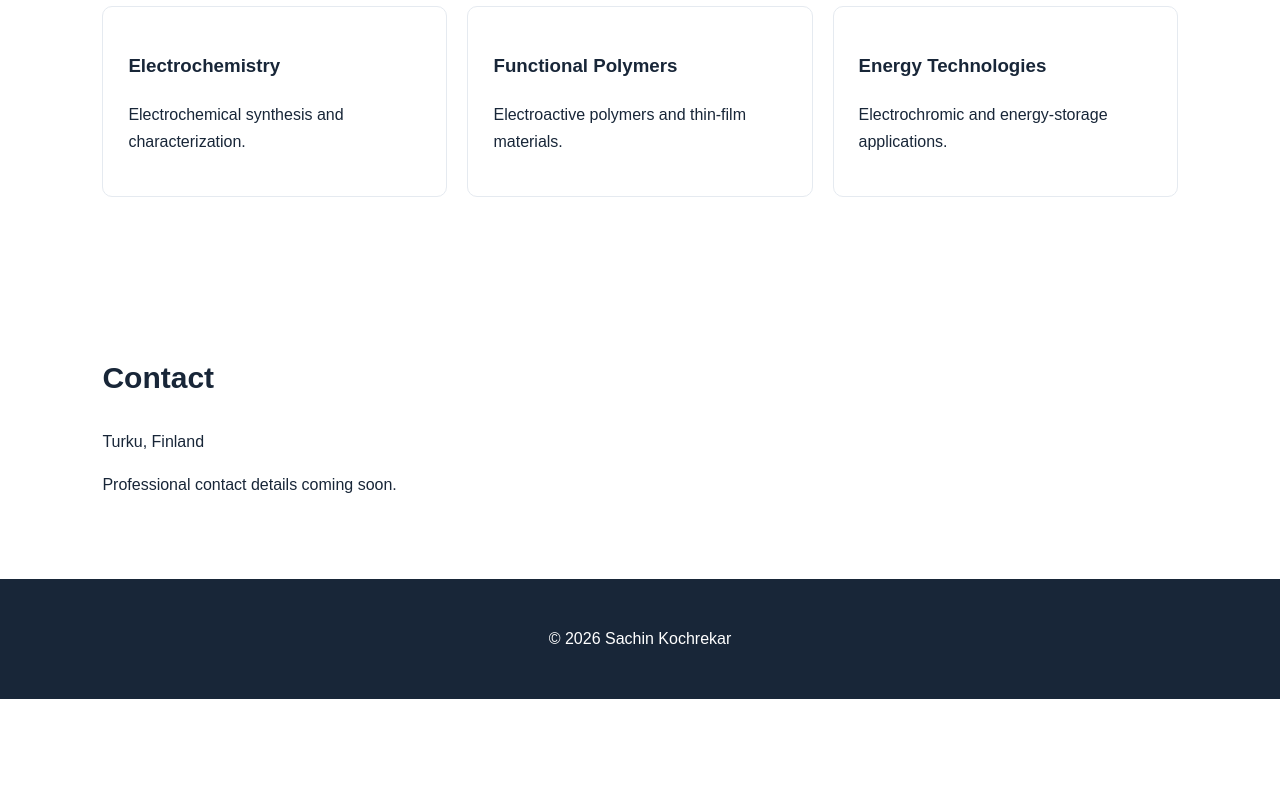
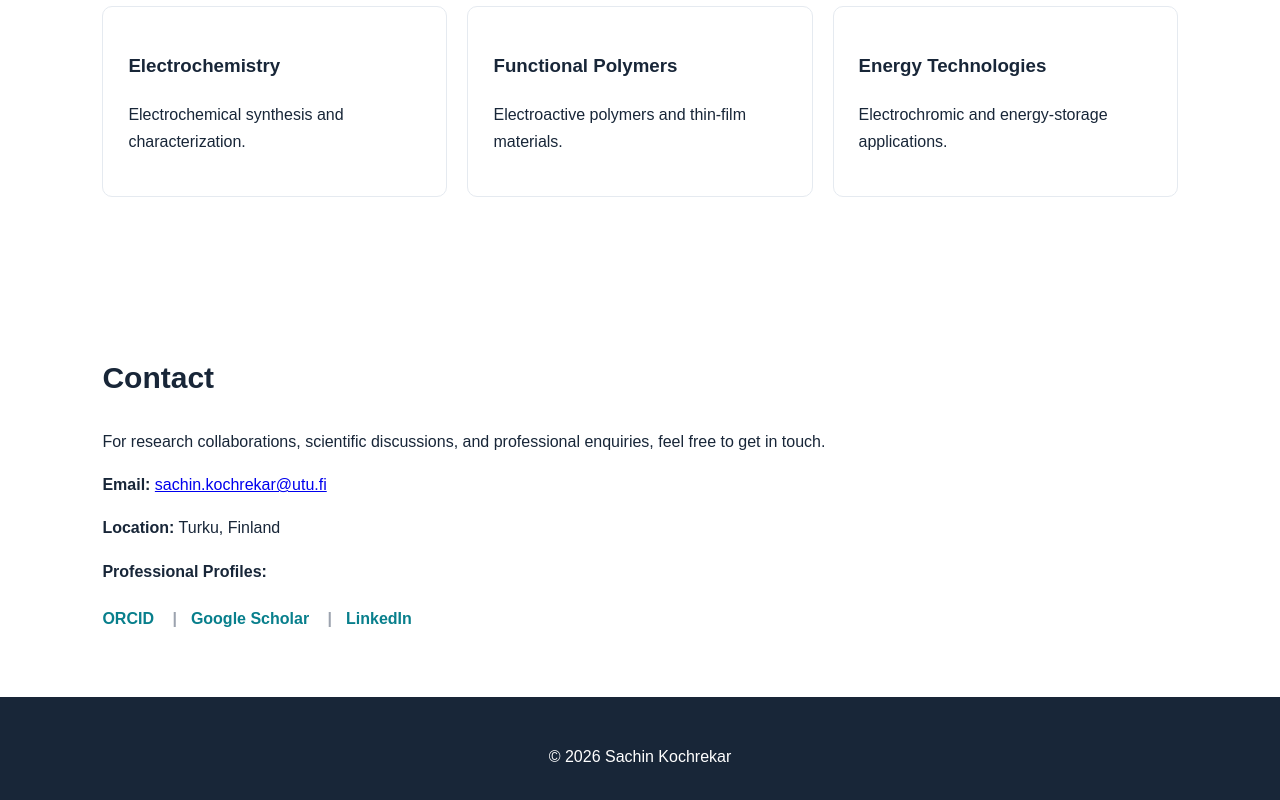
Before and after one commit to sachinkochrekar/sachinkochrekar.github.io, a plain HTML site: page index.html in a window 1280 px wide. Shown: the part 1266-2066 px from the top of the page. Before the commit the page ends 1965 px from the top, so only its background shows below. Drawn offline with Linux system fonts and the light colour scheme.

Commit message:
Revise contact section with detailed information
Updated contact section with email, location, and professional profiles.

```diff
--- a/index.html
+++ b/index.html
@@ -202,11 +202,48 @@
       </div>
     </section>
 
-    <section id="contact">
-      <h2>Contact</h2>
-      <p>Turku, Finland</p>
-      <p>Professional contact details coming soon.</p>
-    </section>
+
+<section id="contact">
+  <h2>Contact</h2>
+
+  <p>
+    For research collaborations, scientific discussions,
+    and professional enquiries, feel free to get in touch.
+  </p>
+
+  <p>
+    <strong>Email:</strong>
+    <a href="mailto:sachin.kochrekar@utu.fi">
+      sachin.kochrekar@utu.fi
+    </a>
+  </p>
+
+  <p>
+    <strong>Location:</strong> Turku, Finland
+  </p>
+
+  <p>
+    <strong>Professional Profiles:</strong>
+  </p>
+
+  <div class="academic-links">
+    <a href="https://orcid.org/0000-0003-1501-0247"
+       target="_blank" rel="noopener noreferrer">
+      ORCID
+    </a>
+
+    <a href="https://scholar.google.com/citations?user=5d11vLgAAAAJ"
+       target="_blank" rel="noopener noreferrer">
+      Google Scholar
+    </a>
+
+    <a href="https://www.linkedin.com/in/sachin-kochrekar/"
+       target="_blank" rel="noopener noreferrer">
+      LinkedIn
+    </a>
+  </div>
+</section>
+
   </main>
 
   <footer>
```
